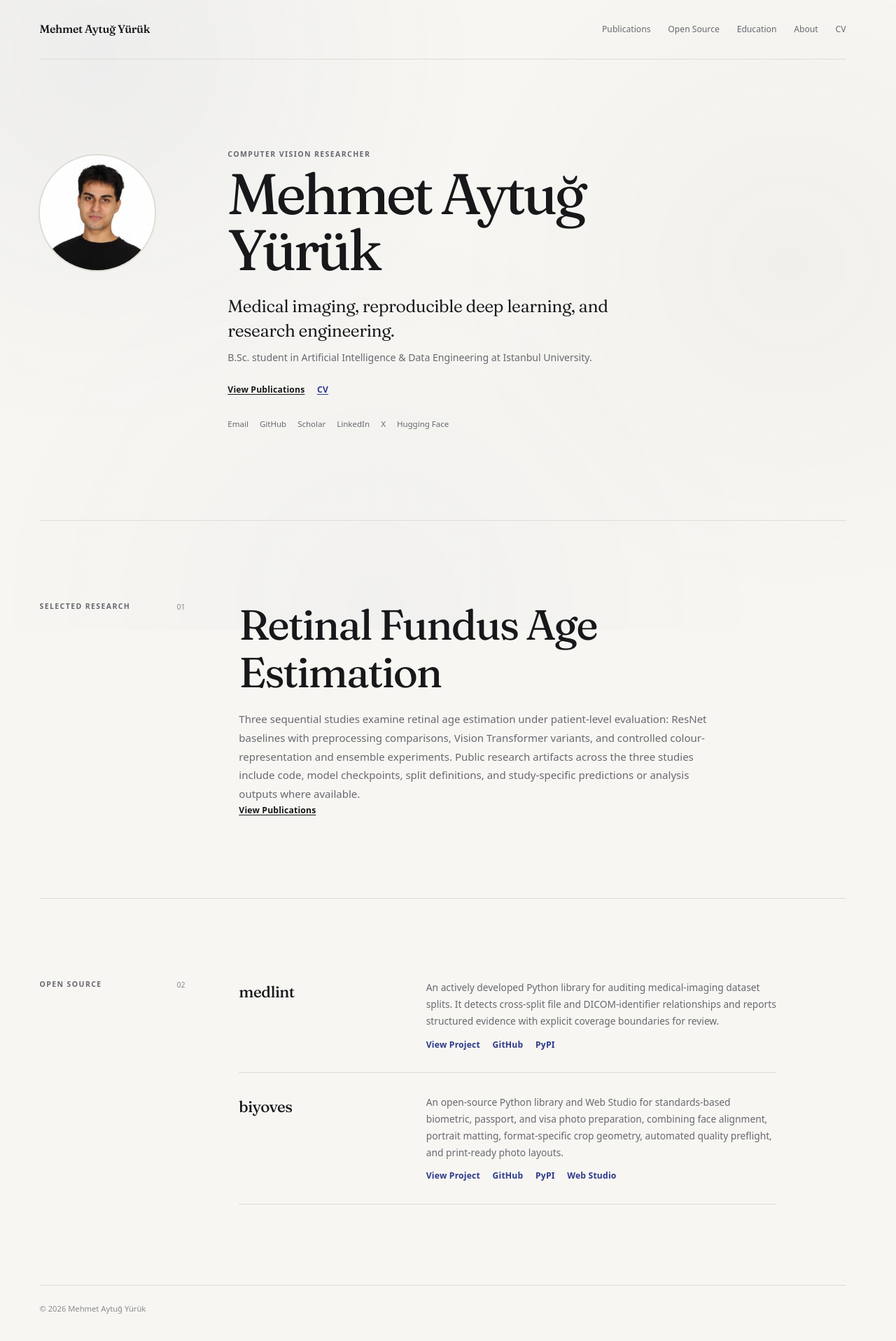
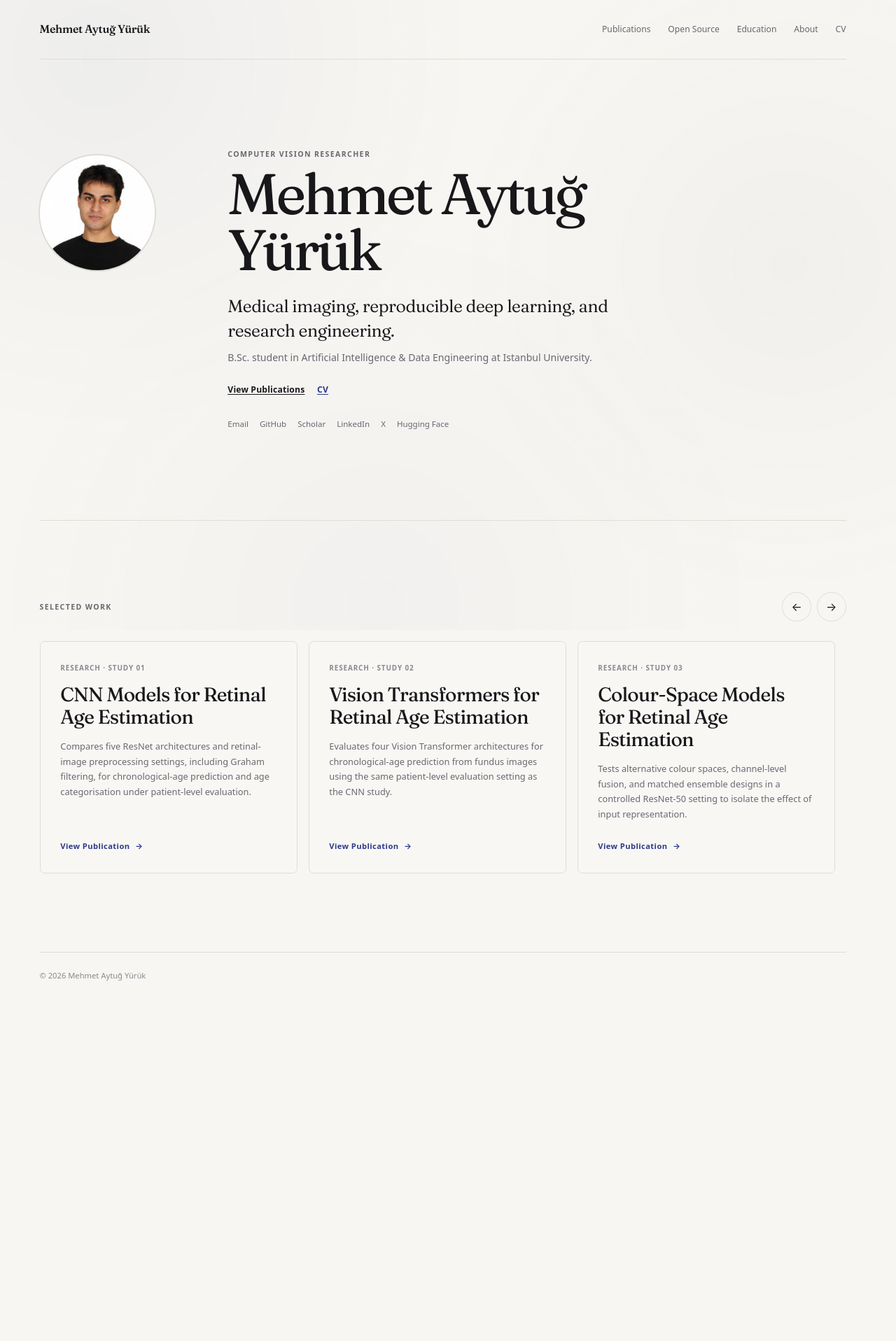
Before and after one commit to mehmetaytugyuruk/mehmetaytugyuruk.github.io, a Jekyll site: the page built from index.html, in a window 1280 px wide. Shown: the whole page at 70% size. Built offline with Jekyll 4.4.1, drawn with Linux system fonts in a browser that asks for light colours; after the commit the page ends 1440 px from its top, so only the background shows below that.

Commit message:
Add selected work carousel to homepage (#4)

```diff
--- a/_data/research.yml
+++ b/_data/research.yml
@@ -8,18 +8,24 @@ studies:
     number: "01"
     short_label: CNN baselines
     heading: Residual Neural Networks
+    card_title: CNN Models for Retinal Age Estimation
+    card_description: Compares five ResNet architectures and retinal-image preprocessing settings, including Graham filtering, for chronological-age prediction and age categorisation under patient-level evaluation.
     stage: Task + CNN baseline investigation
     summary: Study 01 asks how residual-network architecture and retinal preprocessing affect chronological-age prediction and age categorisation. Five ResNet variants are evaluated with preprocessing settings that include Graham filtering, using patient-level partitions to keep images from the same person within one split. The study establishes the convolutional baseline and reports results for each defined configuration. Public artifacts include source code, patient-level split definitions in the project repository, and model checkpoints for the reported experiments. These materials document the evaluation setup and trained models.
   - publication_id: retinal-vit
     number: "02"
     short_label: Vision Transformers
     heading: Vision Transformers
+    card_title: Vision Transformers for Retinal Age Estimation
+    card_description: Evaluates four Vision Transformer architectures for chronological-age prediction from fundus images using the same patient-level evaluation setting as the CNN study.
     stage: Alternative backbone investigation
     summary: Study 02 asks how Vision Transformer backbones perform on the same retinal age-estimation task and patient-level evaluation context. Four Transformer variants extend the investigation beyond convolutional architectures. The change in backbone family isolates a new architectural question while preserving the established task framing. Comparisons with the earlier ResNet results use the published companion study as the reference. Public artifacts include source code, experiment configurations, and model checkpoints for the Transformer variants, supporting direct inspection of the implemented training and evaluation setup.
   - publication_id: retinal-colour
     number: "03"
     short_label: Colour representations
     heading: Alternative Colour Representations
+    card_title: Colour-Space Models for Retinal Age Estimation
+    card_description: Tests alternative colour spaces, channel-level fusion, and matched ensemble designs in a controlled ResNet-50 setting to isolate the effect of input representation.
     stage: Controlled representation study
     summary: Study 03 asks how input representation and ensemble construction affect retinal age estimation in a controlled ResNet-50 setting. It evaluates colour-space diversity, early fusion, and an equal-cost colour ensemble against a matched RGB-seed ensemble, separating representation diversity from additional training cost. The early-fusion experiment tests a distinct multi-channel input construction, while the matched ensemble comparison keeps the training budget aligned. Public artifacts include source code, model weights, tracked predictions, experiment configurations, and analysis outputs for the reported comparisons. These materials expose the analysis pathway used for the controlled comparisons. The manuscript remains under review.
 artifacts_note: Public research artifacts are provided where available. Depending on the study, these include source code, patient-level split definitions, model checkpoints, tracked predictions, configurations, and analysis outputs.
--- a/_layouts/default.html
+++ b/_layouts/default.html
@@ -87,5 +87,6 @@
     {% include header.html %}
     {{ content }}
     {% include footer.html %}
+    {% if page.home %}<script src="{{ '/carousel.js' | relative_url }}" defer></script>{% endif %}
   </body>
 </html>
--- /dev/null
+++ b/carousel.js
@@ -0,0 +1,116 @@
+(() => {
+  const carousel = document.querySelector('[data-work-carousel]');
+
+  if (!carousel) {
+    return;
+  }
+
+  const viewport = carousel.querySelector('[data-carousel-viewport]');
+  const controls = carousel.querySelector('[data-carousel-controls]');
+  const previous = carousel.querySelector('[data-carousel-previous]');
+  const next = carousel.querySelector('[data-carousel-next]');
+  const cards = Array.from(carousel.querySelectorAll('.work-card-shell'));
+  const reducedMotion = window.matchMedia('(prefers-reduced-motion: reduce)');
+  const interval = 4000;
+
+  if (!viewport || !controls || !previous || !next || cards.length < 2) {
+    return;
+  }
+
+  let direction = 1;
+  let timer = null;
+  let hovering = false;
+  let focused = false;
+
+  const stepSize = () => cards[1].offsetLeft - cards[0].offsetLeft;
+  const maximumScroll = () => Math.max(0, viewport.scrollWidth - viewport.clientWidth);
+
+  const goTo = (left, behavior = 'smooth') => {
+    viewport.scrollTo({
+      left: Math.max(0, Math.min(left, maximumScroll())),
+      behavior,
+    });
+  };
+
+  const stop = () => {
+    if (timer !== null) {
+      window.clearInterval(timer);
+      timer = null;
+    }
+  };
+
+  const advance = () => {
+    const current = viewport.scrollLeft;
+    const maximum = maximumScroll();
+
+    if (current >= maximum - 2) {
+      direction = -1;
+    } else if (current <= 2) {
+      direction = 1;
+    }
+
+    goTo(current + (stepSize() * direction));
+  };
+
+  const start = () => {
+    stop();
+    if (!reducedMotion.matches && !document.hidden && !hovering && !focused) {
+      timer = window.setInterval(advance, interval);
+    }
+  };
+
+  const moveManually = (step) => {
+    direction = step;
+    const current = viewport.scrollLeft;
+    const maximum = maximumScroll();
+
+    if (step > 0 && current >= maximum - 2) {
+      goTo(0);
+    } else if (step < 0 && current <= 2) {
+      goTo(maximum);
+    } else {
+      goTo(current + (stepSize() * step));
+    }
+
+    start();
+  };
+
+  controls.hidden = false;
+
+  previous.addEventListener('click', () => moveManually(-1));
+  next.addEventListener('click', () => moveManually(1));
+
+  carousel.addEventListener('mouseenter', () => {
+    hovering = true;
+    stop();
+  });
+  carousel.addEventListener('mouseleave', () => {
+    hovering = false;
+    start();
+  });
+  carousel.addEventListener('focusin', () => {
+    focused = true;
+    stop();
+  });
+  carousel.addEventListener('focusout', (event) => {
+    if (!carousel.contains(event.relatedTarget)) {
+      focused = false;
+      start();
+    }
+  });
+  viewport.addEventListener('pointerdown', stop);
+  viewport.addEventListener('pointerup', start);
+  viewport.addEventListener('pointercancel', start);
+
+  document.addEventListener('visibilitychange', () => {
+    if (document.hidden) {
+      stop();
+    } else {
+      start();
+    }
+  });
+
+  reducedMotion.addEventListener('change', start);
+
+  start();
+})();
--- a/index.html
+++ b/index.html
@@ -32,41 +32,49 @@ nav_key: home
     </div>
   </section>
 
-  <section class="home-section selected-research" aria-labelledby="selected-research-title">
-    <div class="section-kicker">
-      <p class="eyebrow">Selected Research</p>
-      <p class="section-index" aria-hidden="true">01</p>
-    </div>
-    <div class="feature-content">
-      <h2 id="selected-research-title">{{ site.data.research.title }}</h2>
-      <p class="feature-summary">{{ site.data.research.homepage_summary }}</p>
-      <div class="text-actions">
-        <a class="text-link text-link-strong" href="{{ '/publications/' | relative_url }}">View Publications</a>
+  <section class="selected-work" aria-labelledby="selected-work-title" data-work-carousel>
+    <header class="selected-work-header">
+      <div>
+        <p class="eyebrow">Selected Work</p>
+        <h2 id="selected-work-title" class="visually-hidden">Selected research and open-source work</h2>
+      </div>
+      <div class="work-carousel-controls" data-carousel-controls hidden>
+        <button type="button" data-carousel-previous aria-label="Show previous work">
+          <span aria-hidden="true">←</span>
+        </button>
+        <button type="button" data-carousel-next aria-label="Show next work">
+          <span aria-hidden="true">→</span>
+        </button>
+      </div>
+    </header>
+
+    <div class="work-carousel-viewport" data-carousel-viewport tabindex="0" aria-label="Selected work; scroll horizontally to explore">
+      <div class="work-carousel-track">
+        {% for study in site.data.research.studies %}
+          {% assign publication = site.data.publications | where: "id", study.publication_id | first %}
+          {% assign publication_fragment = '/publications/#publication-' | append: publication.index %}
+          <article class="work-card-shell">
+            <a class="work-card" href="{{ publication_fragment | relative_url }}">
+              <p class="work-card-type">Research · Study {{ study.number }}</p>
+              <h3>{{ study.card_title }}</h3>
+              <p class="work-card-summary">{{ study.card_description }}</p>
+              <span class="work-card-action">View Publication <span aria-hidden="true">→</span></span>
+            </a>
+          </article>
+        {% endfor %}
+
+        {% for project in site.data.software %}
+          {% assign project_fragment = '/open-source/#' | append: project.id %}
+          <article class="work-card-shell">
+            <a class="work-card" href="{{ project_fragment | relative_url }}">
+              <p class="work-card-type">Open Source</p>
+              <h3>{{ project.name }}</h3>
+              <p class="work-card-summary">{{ project.description }}</p>
+              <span class="work-card-action">View Project <span aria-hidden="true">→</span></span>
+            </a>
+          </article>
+        {% endfor %}
       </div>
     </div>
   </section>
-
-  <section class="home-section software-section" aria-labelledby="software-title">
-    <div class="section-kicker">
-      <p class="eyebrow">Open Source</p>
-      <p class="section-index" aria-hidden="true">02</p>
-    </div>
-    <div class="software-list">
-      <h2 id="software-title" class="visually-hidden">Open Source</h2>
-      {% for project in site.data.software %}
-        <article class="software-entry">
-          <header>
-            <h3>{{ project.name }}</h3>
-          </header>
-          <p class="software-description">{{ project.description }}</p>
-          <div class="inline-links" aria-label="{{ project.name }} links">
-            <a href="{{ '/open-source/#' | append: project.id | relative_url }}">View Project</a>
-            {% for link in project.links %}
-              <a href="{{ link.url }}" target="_blank" rel="noopener noreferrer">{{ link.label }}</a>
-            {% endfor %}
-          </div>
-        </article>
-      {% endfor %}
-    </div>
-  </section>
 </main>
--- a/style.css
+++ b/style.css
@@ -331,33 +331,6 @@ h3 {
   text-decoration: none;
 }
 
-.home-section {
-  display: grid;
-  grid-template-columns: minmax(10rem, 13rem) minmax(0, 1fr);
-  gap: clamp(2rem, 6vw, 5.5rem);
-  padding: clamp(4.5rem, 9vw, 7.5rem) 0;
-  border-top: 1px solid var(--hairline);
-}
-
-.section-kicker {
-  display: flex;
-  justify-content: space-between;
-  gap: 1rem;
-}
-
-.section-index {
-  margin: 0;
-  color: var(--quiet);
-  font-size: 0.66rem;
-  font-variant-numeric: tabular-nums;
-}
-
-.feature-content,
-.software-list {
-  max-width: 48rem;
-}
-
-.feature-content h2,
 .research-overview h2,
 .study-body h2,
 .artifacts-section h2 {
@@ -368,49 +341,149 @@ h3 {
   line-height: 1.12;
 }
 
-.feature-content h2 {
-  max-width: 40rem;
-  font-size: clamp(2rem, 4.7vw, 4rem);
+.selected-work {
+  padding: clamp(3.75rem, 8vw, 6.5rem) 0 clamp(4.5rem, 9vw, 7rem);
+  border-top: 1px solid var(--hairline);
 }
 
-.feature-summary {
-  max-width: 42rem;
-  margin: 1.25rem 0 0;
-  color: var(--muted);
-  font-size: 0.94rem;
-  line-height: 1.78;
+.selected-work-header {
+  display: flex;
+  align-items: center;
+  justify-content: space-between;
+  gap: 1.5rem;
 }
 
-.software-entry {
-  display: grid;
-  grid-template-columns: minmax(10rem, 0.75fr) minmax(0, 1.65fr);
-  gap: 1.25rem 2.5rem;
-  padding: 1.85rem 0;
-  border-bottom: 1px solid var(--hairline);
+.work-carousel-controls {
+  display: flex;
+  gap: 0.5rem;
 }
 
-.software-entry:first-of-type {
-  padding-top: 0;
+.work-carousel-controls[hidden] {
+  display: none;
 }
 
-.software-entry header h3 {
-  margin: 0;
-  font-family: var(--serif);
-  font-size: 1.4rem;
-  font-weight: 480;
-  letter-spacing: -0.025em;
+.work-carousel-controls button {
+  width: 2.6rem;
+  height: 2.6rem;
+  padding: 0;
+  border: 1px solid var(--hairline);
+  border-radius: 50%;
+  background: transparent;
+  color: var(--ink);
+  cursor: pointer;
+  font: inherit;
+  font-size: 1rem;
+  transition: border-color 180ms ease, color 180ms ease, transform 180ms ease;
 }
 
-.software-description {
-  margin: 0;
-  color: var(--muted);
-  font-size: 0.86rem;
-  line-height: 1.75;
+.work-carousel-controls button:hover {
+  border-color: var(--accent);
+  color: var(--accent);
+  transform: translateY(-1px);
 }
 
-.software-entry .inline-links {
-  grid-column: 2;
-  margin-top: -0.55rem;
+.work-carousel-controls button:focus-visible {
+  outline: 2px solid var(--accent);
+  outline-offset: 3px;
+}
+
+.work-carousel-viewport {
+  width: 100%;
+  margin-top: 1.75rem;
+  overflow-x: auto;
+  overscroll-behavior-inline: contain;
+  scroll-behavior: smooth;
+  scroll-snap-type: x mandatory;
+  scrollbar-width: none;
+}
+
+.work-carousel-viewport::-webkit-scrollbar {
+  display: none;
+}
+
+.work-carousel-viewport:focus-visible {
+  outline: 1px solid var(--accent);
+  outline-offset: 0.45rem;
+}
+
+.work-carousel-track {
+  display: flex;
+  align-items: stretch;
+  gap: 1rem;
+  width: max-content;
+}
+
+.work-card-shell {
+  width: clamp(17rem, 31vw, 23rem);
+  flex: 0 0 auto;
+  scroll-snap-align: start;
+}
+
+.work-card {
+  min-height: 19rem;
+  height: 100%;
+  display: grid;
+  grid-template-rows: auto auto 1fr auto;
+  padding: clamp(1.35rem, 3vw, 1.8rem);
+  border: 1px solid var(--hairline);
+  border-radius: 0.45rem;
+  background: rgba(255, 255, 255, 0.2);
+  color: var(--ink);
+  text-decoration: none;
+  transition: border-color 220ms ease, background-color 220ms ease;
+}
+
+.work-card:hover {
+  border-color: rgba(70, 67, 135, 0.48);
+  background: rgba(255, 255, 255, 0.46);
+}
+
+.work-card:focus-visible {
+  outline: 2px solid var(--accent);
+  outline-offset: -2px;
+}
+
+.work-card-type {
+  margin: 0;
+  color: var(--quiet);
+  font-size: 0.62rem;
+  font-weight: 700;
+  letter-spacing: 0.09em;
+  text-transform: uppercase;
+}
+
+.work-card h3 {
+  margin: 0.85rem 0 0;
+  font-family: var(--serif);
+  font-size: clamp(1.35rem, 2.4vw, 1.75rem);
+  font-weight: 450;
+  letter-spacing: -0.03em;
+  line-height: 1.15;
+}
+
+.work-card-summary {
+  margin: 1rem 0 0;
+  color: var(--muted);
+  font-size: 0.8rem;
+  line-height: 1.68;
+}
+
+.work-card-action {
+  margin-top: 1.6rem;
+  color: var(--accent);
+  font-size: 0.7rem;
+  font-weight: 680;
+  letter-spacing: 0.035em;
+}
+
+.work-card-action span {
+  display: inline-block;
+  margin-left: 0.28rem;
+  transition: transform 180ms ease;
+}
+
+.work-card:hover .work-card-action span {
+  transform: translateX(0.2rem);
 }
 
 /* Interior pages */
@@ -1022,28 +1095,16 @@ h3 {
     font-size: clamp(2.65rem, 13vw, 4.7rem);
   }
 
-  .home-section {
-    grid-template-columns: 1fr;
-    gap: 2rem;
-    padding: 4.5rem 0;
+  .selected-work {
+    padding: 3.75rem 0 5rem;
   }
 
-  .section-kicker {
-    justify-content: flex-start;
+  .work-card-shell {
+    width: min(82vw, 19rem);
   }
 
-  .section-index {
-    display: none;
-  }
-
-  .software-entry {
-    grid-template-columns: 1fr;
-    gap: 0.75rem;
-  }
-
-  .software-entry .inline-links {
-    grid-column: 1;
-    margin-top: 0.25rem;
+  .work-card {
+    min-height: 18.5rem;
   }
 
   .page-main {
@@ -1117,4 +1178,27 @@ h3 {
   .home-main {
     width: 100%;
   }
+
+  .work-carousel-controls {
+    display: none;
+  }
+
+  .work-carousel-viewport {
+    overflow: visible;
+  }
+
+  .work-carousel-track {
+    width: auto;
+    display: grid;
+    grid-template-columns: repeat(2, minmax(0, 1fr));
+  }
+
+  .work-card-shell {
+    width: auto;
+    break-inside: avoid;
+  }
+
+  .work-card {
+    min-height: 0;
+  }
 }
```
Also changed, not shown: README.md.
